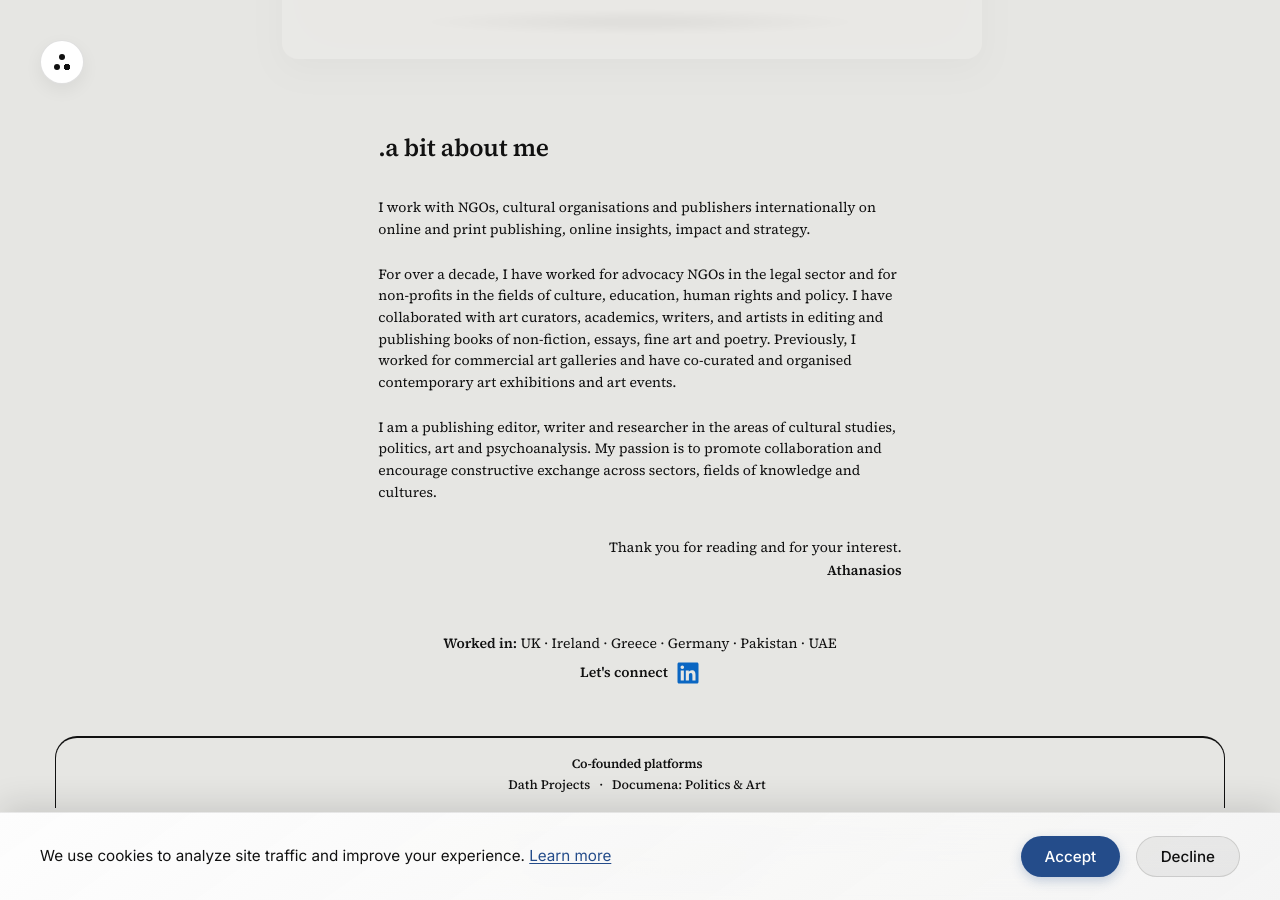
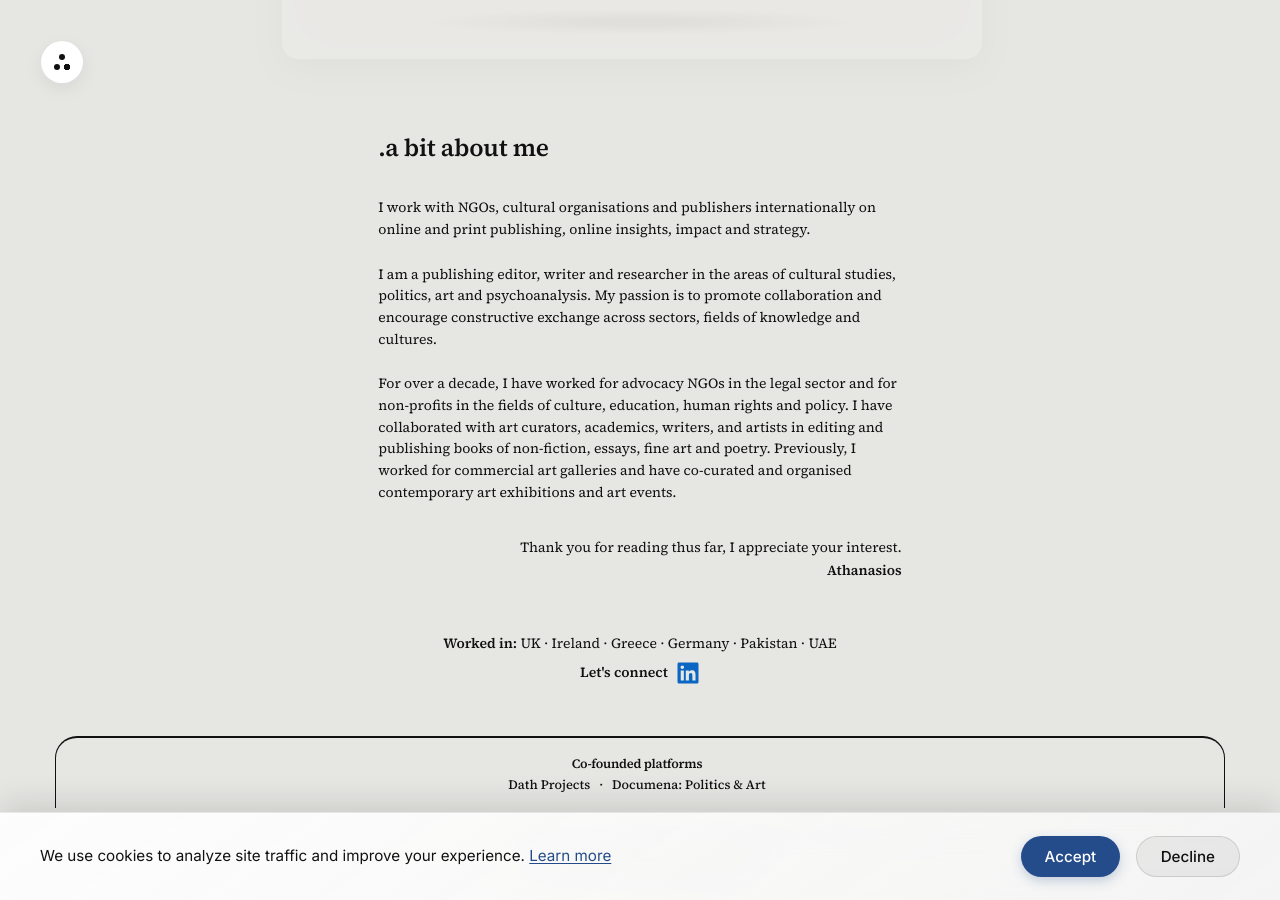
Before and after one commit to athanasios-co/athanasios-co.github.io, a Jekyll site: the page built from index.md, in a window 1280 px wide and 900 px high, scrolled down 4603 px. Built offline with Jekyll 4.4.1, drawn with Linux system fonts in a browser that asks for light colours.

Commit message:
Update index.md

```diff
--- a/index.md
+++ b/index.md
@@ -178,9 +178,9 @@ and leverage the force of AI to your benefit. Are you interested?</p>
   <h3 class="about-me__title" id="about-title">.a bit about me</h3>
   <p>
   I work with NGOs, cultural organisations and publishers internationally on online and print publishing, online insights, impact and strategy.</p>
+  <p>I am a publishing editor, writer and researcher in the areas of cultural studies, politics, art and psychoanalysis. My passion is to promote collaboration and encourage constructive exchange across sectors, fields of knowledge and cultures.</p>
   <p>For over a decade, I have worked for advocacy NGOs in the legal sector and for non-profits in the fields of culture, education, human rights and policy. I have collaborated with art curators, academics, writers, and artists in editing and publishing books of non-fiction, essays, fine art and poetry. Previously, I worked for commercial art galleries and have co-curated and organised contemporary art exhibitions and art events.</p>
-  <p>I am a publishing editor, writer and researcher in the areas of cultural studies, politics, art and psychoanalysis. My passion is to promote collaboration and encourage constructive exchange across sectors, fields of knowledge and cultures.</p>
-  <p class="about-me__sign">Thank you for reading and for your interest.</p>
+  <p class="about-me__sign">Thank you for reading thus far, I appreciate your interest.</p>
   <p class="about-me__sign">Athanasios</p>
   <div class="about-me__foot">
   <p class="about-me__places"><strong>Worked in:</strong> UK · Ireland · Greece · Germany · Pakistan · UAE</p>
```
